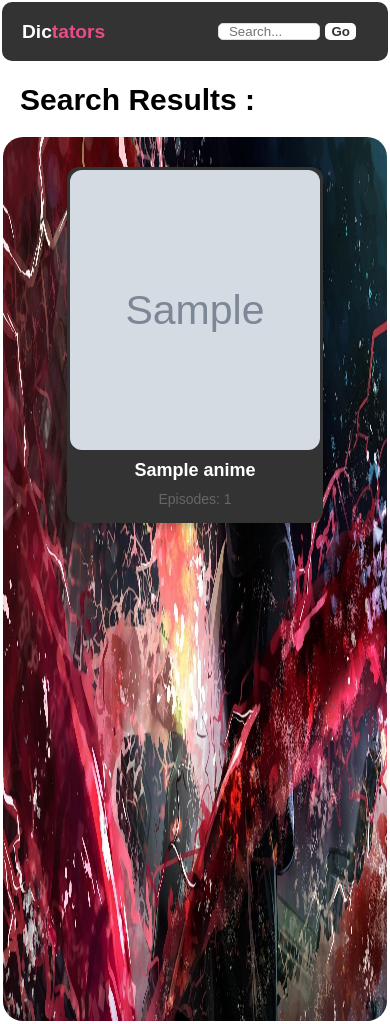
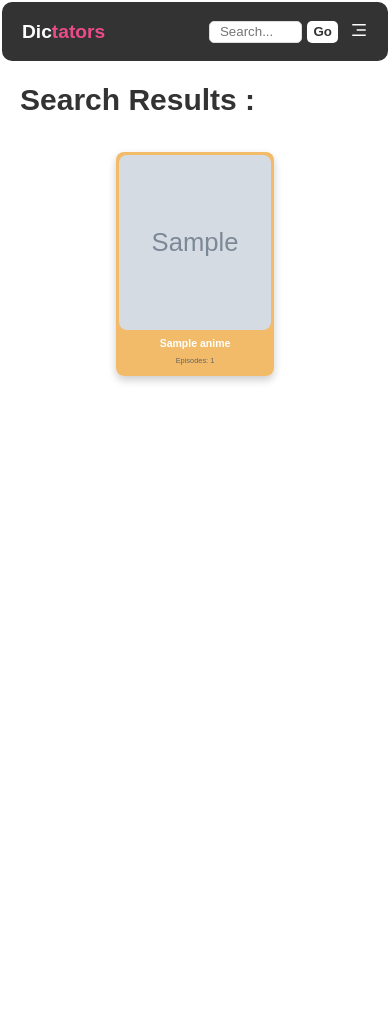
Before and after one commit to Ritesh1927/AnimaBlend, a Django app: page /search in a window 390 px wide. After the commit the page ends 383 px from the top, so only its background shows below. Run offline with Django 4.2, Linux system fonts and the light colour scheme; tables that the repository leaves empty hold one stand-in row (values such as "Sample post"); grey boxes marked "Sample" are stand-in pictures.

Commit message:
Search page complete

```diff
--- a/Dictators/settings.py
+++ b/Dictators/settings.py
@@ -27,7 +27,7 @@ SECRET_KEY = 'django-insecure-!ttbpr#d($ze&2zd96lkmbyzaurku0f1_bvbqte6q27sdt1738
 # SECURITY WARNING: don't run with debug turned on in production!
 DEBUG = True
 
-ALLOWED_HOSTS = ['192.168.45.43']
+ALLOWED_HOSTS = ['192.168.163.43']
 
 
 # Application definition
--- a/static/AnimaBlend/indexcss.css
+++ b/static/AnimaBlend/indexcss.css
@@ -334,10 +334,9 @@ body {
   background-color: #f082ac;
 }
 
-/* responsive_css_starts_here */
+/* responsive_css_starts_here 800px */
 
-
-@media (max-width:600px) {
+@media (max-width:800px) {
   .full-nav{
     justify-content: space-between;
   }
@@ -391,6 +390,11 @@ body {
     display: block;
     font-weight: bold;
   }
+}
+
+/* responsive_css_for 600px */
+
+@media (max-width:600px) {
   .welcome{
     flex-direction: column;
     padding: 0;
@@ -448,4 +452,7 @@ body {
   .about-text{
     font-size: 1em;
   }
+  .footer{
+    font-size: 12px;
+  }
 }
--- a/static/AnimaBlend/search.css
+++ b/static/AnimaBlend/search.css
@@ -5,36 +5,39 @@ body {
 }
 
 .search-header {
+  margin: 20px;
   font-size: 30px;
   font-weight: 600;
-  margin: 20px;
+  color: #333;
 }
 
 .search-result {
-  background-image: url(./assets/search-images/search-anime1.jpg);
-  background-repeat: no-repeat;
-  background-attachment: fixed;
-  background-size: 100% 100%;
-  height: 100vh;
+  margin: 1px 3px 3px 3px;
   border-radius: 20px;
-  margin: 1px 3px 3px 3px;
-  padding: 20px;
   color: #fff;
-  display: flex;
-  justify-content: center;
+  display: grid;
+  place-content: center;
 }
 
+.card-row {
+  display: flex;
+  margin: 5px;
+  /* background-color: lightseagreen; */
+}
 .card {
-    width: 250px;
-    height: 350px;
+  width: 19vw;
+  height: 27vw;
   border-radius: 12px;
   overflow: hidden;
-    box-shadow: 0 4px 8px rgba(0,0,0,0.2);
+  box-shadow: 0 4px 8px rgba(0, 0, 0, 0.2);
   font-family: Arial, sans-serif;
-    background-color: #333;
+  background-color: #ea4c;
   text-align: center;
   margin: 10px;
   padding: 3px;
+}
+.card:hover {
+  background-color: #ea4c89;
 }
 .card img {
   width: 100%;
@@ -42,35 +45,105 @@ body {
   display: block;
 }
 .card-title {
-    font-size: 18px;
+  font-size: 1.43vw;
+  /* font-size: 18px; */
   font-weight: bold;
   margin: 10px 0;
+  overflow: hidden;
 }
 .card-episodes {
-    font-size: 14px;
+  font-size: 1.1vw;
+  /* font-size: 14px; */
   color: #666;
   margin-bottom: 15px;
 }
-  .card-image{
+.card-image {
   position: relative;
   top: 0px;
   height: 80%;
   width: 100%;
 }
-  .card-image img{
+.card-image img {
   border-radius: 12px;
 }
 
-.search-no{
-  width: 100%;
-  height: 100%;
-  border-radius: 20px;
-  display: flex;
-  justify-content: center;
-  align-items: center;
-  background-color: #fff;
+.search-no {
   color: #333;
   opacity: 0.5;
   font-size: 30px;
   font-weight: bold;
 }
+
+.search-result-800 {
+  display: none;
+}
+.search-result-500 {
+  display: none;
+}
+
+@media (max-width: 800px) {
+  .search-result {
+    display: none;
+  }
+  .search-result-800 {
+    display: block;
+    margin: 1px 3px 3px 3px;
+    border-radius: 20px;
+    color: #fff;
+    display: grid;
+    place-content: center;
+  }
+
+  .card {
+    width: 27vw;
+    height: 37vw;
+    border-radius: 10px;
+    text-align: center;
+    margin: 10px;
+    padding: 3px;
+  }
+  .card-title{
+    font-size: 1.9vw;
+  }
+  .card-episodes{
+    font-size: 1.4vw;
+  }
+  .card-image img{
+    border-radius: 10px;
+  }
+}
+
+@media (max-width: 500px) {
+  .search-result {
+    display: none;
+  }
+  .search-result-800 {
+    display: none;
+  }
+  .search-result-500 {
+    display: block;
+    margin: 1px 3px 3px 3px;
+    border-radius: 20px;
+    color: #fff;
+    display: grid;
+    place-content: center;
+  }
+  .card {
+    width: 39vw;
+    height: 56vw;
+    border-radius: 8px;
+    text-align: center;
+    margin: 10px;
+    padding: 3px;
+  }
+  .card-title{
+    font-size: 2.7vw;
+    margin: 7px 0;
+  }
+  .card-episodes{
+    font-size: 1.9vw;
+  }
+  .card-image img{
+    border-radius: 8px;
+  }
+}
--- a/templates/AnimaBlend/search.html
+++ b/templates/AnimaBlend/search.html
@@ -13,29 +13,32 @@
   <body>
     {% comment %} nav_bar_starts_here {% endcomment %}
     <div class="full-nav">
-      <nav class="branding-nav">
-        <a href="/">
+      <div class="branding-nav">
           <span class="dic">Dic</span><span class="tators">tators</span>
-        </a>
-      </nav>
+      </div>
+      <input type="checkbox" id="nav-check" hidden>
       <nav class="navbar">
+        <div class="branding-nav-mobile">
+            <span class="dic">Dic</span><span class="tators">tators</span>
+        </div>
         <ul class="nav-links">
-          <li><a href="#about">AnimaChat</a></li>
+          <li><a href="/">AnimaChat</a></li>
           <li><a href="home">AnimaBlend</a></li>
-          <li>
-            <a href="/"
-              ><img src="{% static "AnimaBlend/assets/index-images/debian.ico" %}" class="debian"></a
-            >
-          </li>
-          <li><a href="#portfolio">Community</a></li>
-          <li><a href="/#about">About</a></li>
+          <li><a href="/"><img src="{% static "AnimaBlend/assets/index-images/zoro-logo.png" %}" class="debian"></a></li>
+          <li><a href="/">Community</a></li>
+          <li><a href="/">About</a></li>
         </ul>
       </nav>
       <div class="search">
         <form name="search-form" method="get" action="search">
-          <input type="text" placeholder="Search..." name="search" />
+          <input type="text" placeholder="Search..." name="search">
           <button type="submit">Go</button>
         </form>
+        <label for="nav-check">
+          <div class="menu">
+            <img src="{% static "AnimaBlend/assets/index-images/menu.png" %}">
+          </div>
+        </label>
       </div>
     </div>
 
@@ -45,14 +48,15 @@
 
     {% comment %} search_html_starts_here {% endcomment %}
 
+
     <div class="search-result">
 
       {% if animes %}
-  <div class="card_row">
+  <div class="card-row">
     {% for anime in animes %}
-      {% if forloop.counter|divisibleby:4 and not forloop.first %}
+      {% if forloop.counter0|divisibleby:4 and not forloop.first %}
         </div>
-        <div class="card_row">
+        <div class="card-row">
       {% endif %}
 
       <div class="card">
@@ -63,9 +67,61 @@
         <div class="card-episodes">Episodes: {{ anime.num_episodes }}</div>
       </div>
 
-      {% if forloop.counter|divisibleby:4 and forloop.last %}
+    {% endfor %}
+  </div>
+{% else %}
+  <div class="search-no">No search Results found</div>
+{% endif %}
+
+    </div>
+
+    {% comment %} search_result_for_800_starts_here {% endcomment %}
+
+    <div class="search-result-800">
+
+      {% if animes %}
+  <div class="card-row">
+    {% for anime in animes %}
+      {% if forloop.counter0|divisibleby:3 and not forloop.first %}
         </div>
+        <div class="card-row">
       {% endif %}
+
+      <div class="card">
+        <div class="card-image">
+          <img src="{{ anime.thumbnail }}" alt="Show Image">
+        </div>
+        <div class="card-title">{{ anime.title }}</div>
+        <div class="card-episodes">Episodes: {{ anime.num_episodes }}</div>
+      </div>
+
+    {% endfor %}
+  </div>
+{% else %}
+  <div class="search-no">No search Results found</div>
+{% endif %}
+
+    </div>
+
+    {% comment %} search_result_for_500_starts_here {% endcomment %}
+
+    <div class="search-result-500">
+
+      {% if animes %}
+  <div class="card-row">
+    {% for anime in animes %}
+      {% if forloop.counter0|divisibleby:2 and not forloop.first %}
+        </div>
+        <div class="card-row">
+      {% endif %}
+
+      <div class="card">
+        <div class="card-image">
+          <img src="{{ anime.thumbnail }}" alt="Show Image">
+        </div>
+        <div class="card-title">{{ anime.title }}</div>
+        <div class="card-episodes">Episodes: {{ anime.num_episodes }}</div>
+      </div>
 
     {% endfor %}
   </div>
```
Also changed, not shown: static/AnimaBlend/assets/search-images/search-anime1.jpg (deleted), static/AnimaBlend/assets/search-images/search-anime2.jpg (deleted), static/AnimaBlend/assets/search-images/search.jpg (added). Lines whose indentation alone changed are shown as unchanged.
